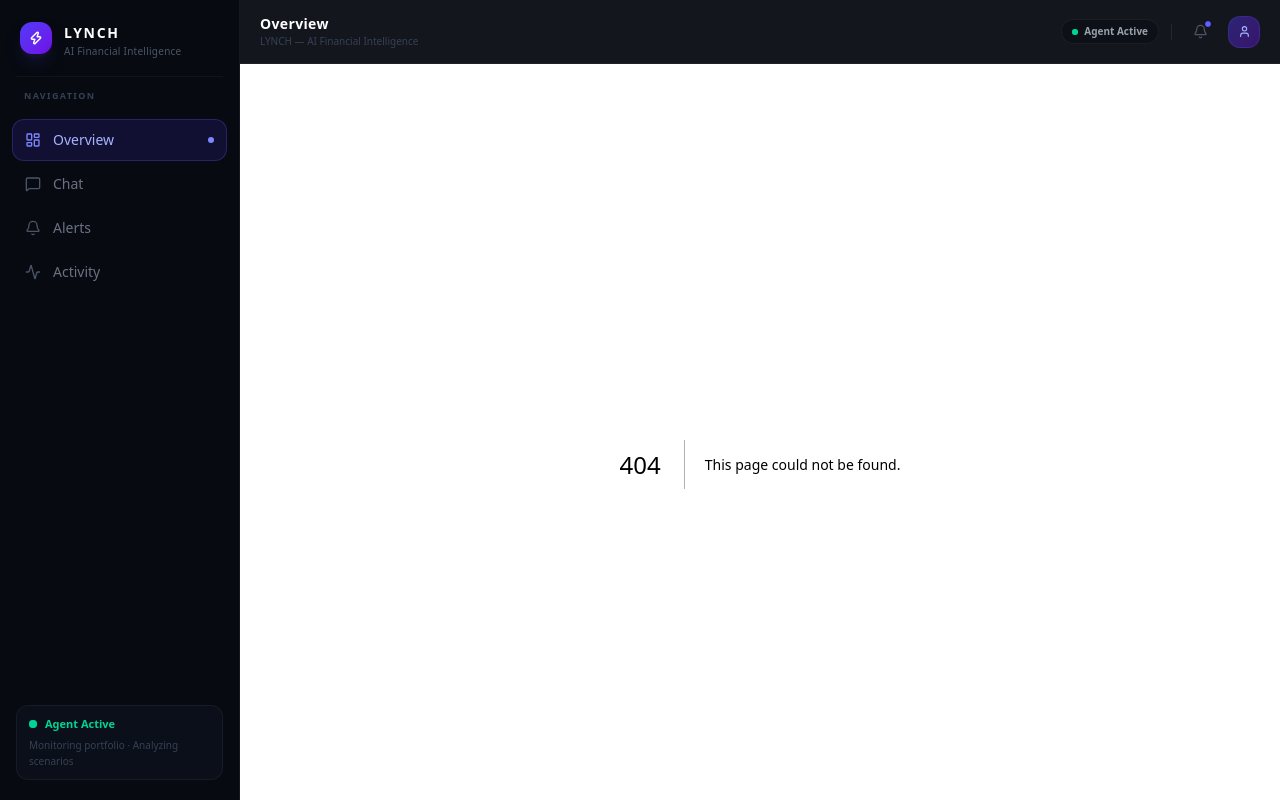
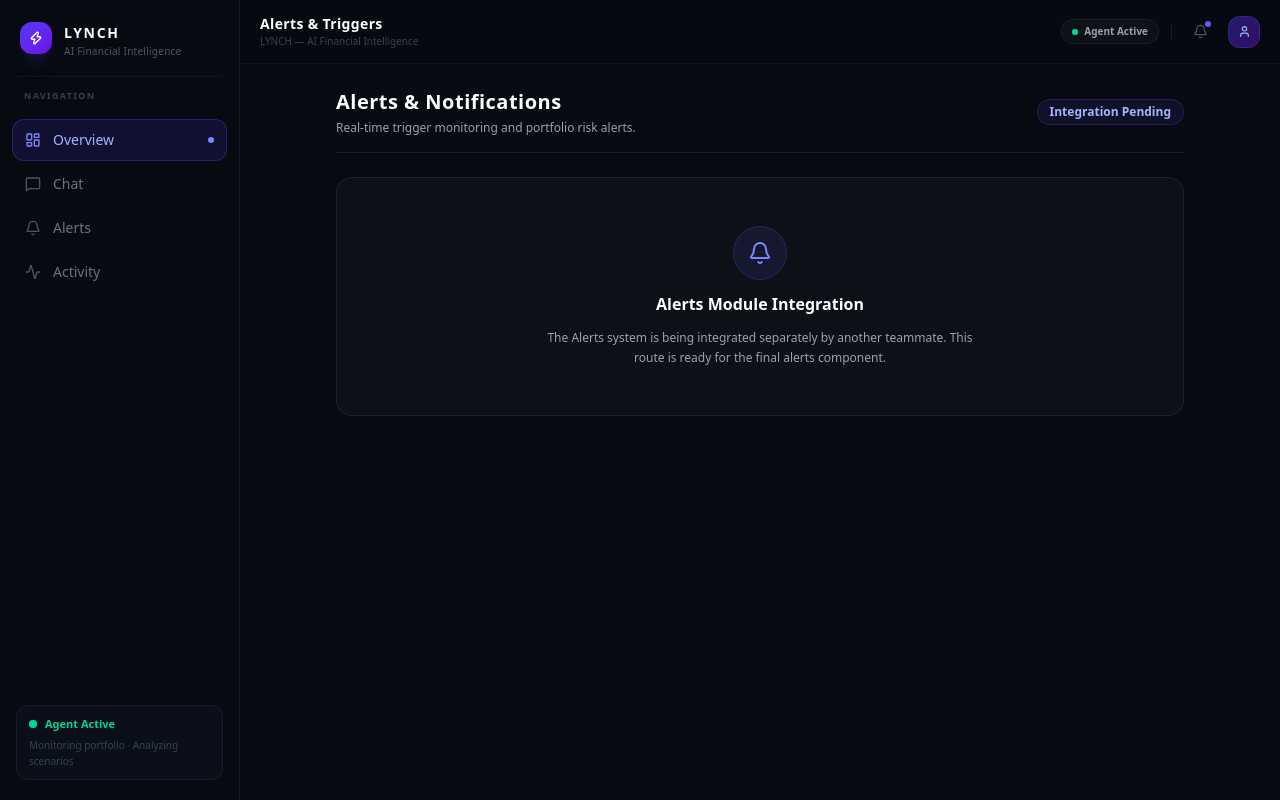
Before and after one commit to neelashish/Lynch-latentstack, a Next.js app: page /alerts in a window 1280 px wide. Before the commit this address had no page. Built offline with nearby package versions, Linux system fonts and the light colour scheme.

Commit message:
Complete LYNCH AI agent and chat

```diff
--- /dev/null
+++ b/app/activity/page.tsx
@@ -0,0 +1,32 @@
+"use client";
+
+import React from "react";
+import { Activity } from "lucide-react";
+
+export default function ActivityPage() {
+  return (
+    <div className="p-6 max-w-4xl mx-auto space-y-6">
+      <div className="flex items-center justify-between border-b border-white/[0.08] pb-4">
+        <div>
+          <h1 className="text-xl font-bold text-white tracking-wide">Activity Log</h1>
+          <p className="text-xs text-gray-400 mt-1">
+            Historical log of LYNCH agent scans, pattern alerts, and portfolio insights.
+          </p>
+        </div>
+        <span className="px-3 py-1 bg-emerald-500/10 border border-emerald-500/20 text-emerald-300 rounded-full text-xs font-semibold">
+          Integration Pending
+        </span>
+      </div>
+
+      <div className="flex flex-col items-center justify-center p-12 rounded-2xl bg-[#0d1117] border border-white/[0.07] text-center space-y-3">
+        <div className="p-3.5 rounded-full bg-emerald-500/10 border border-emerald-500/20">
+          <Activity size={24} className="text-emerald-400" />
+        </div>
+        <h3 className="text-base font-semibold text-white">Activity Log Integration</h3>
+        <p className="text-xs text-gray-400 max-w-md leading-relaxed">
+          The Activity Feed is being integrated separately by another teammate. This route is ready for the final activity component.
+        </p>
+      </div>
+    </div>
+  );
+}
--- /dev/null
+++ b/app/alerts/page.tsx
@@ -0,0 +1,32 @@
+"use client";
+
+import React from "react";
+import { Bell } from "lucide-react";
+
+export default function AlertsPage() {
+  return (
+    <div className="p-6 max-w-4xl mx-auto space-y-6">
+      <div className="flex items-center justify-between border-b border-white/[0.08] pb-4">
+        <div>
+          <h1 className="text-xl font-bold text-white tracking-wide">Alerts & Notifications</h1>
+          <p className="text-xs text-gray-400 mt-1">
+            Real-time trigger monitoring and portfolio risk alerts.
+          </p>
+        </div>
+        <span className="px-3 py-1 bg-indigo-500/10 border border-indigo-500/20 text-indigo-300 rounded-full text-xs font-semibold">
+          Integration Pending
+        </span>
+      </div>
+
+      <div className="flex flex-col items-center justify-center p-12 rounded-2xl bg-[#0d1117] border border-white/[0.07] text-center space-y-3">
+        <div className="p-3.5 rounded-full bg-indigo-500/10 border border-indigo-500/20">
+          <Bell size={24} className="text-indigo-400" />
+        </div>
+        <h3 className="text-base font-semibold text-white">Alerts Module Integration</h3>
+        <p className="text-xs text-gray-400 max-w-md leading-relaxed">
+          The Alerts system is being integrated separately by another teammate. This route is ready for the final alerts component.
+        </p>
+      </div>
+    </div>
+  );
+}
--- a/app/layout.tsx
+++ b/app/layout.tsx
@@ -25,9 +25,10 @@ export default function RootLayout({
   children: React.ReactNode;
 }>) {
   return (
-    <html lang="en" className="dark">
+    <html lang="en" className="dark" suppressHydrationWarning>
       <body
         className={`${geistSans.variable} ${geistMono.variable} antialiased bg-[#070a11] text-white overflow-hidden`}
+        suppressHydrationWarning
       >
         <div className="flex h-screen overflow-hidden">
           {/* Global Sidebar component */}
--- a/ui/navigation/Header.tsx
+++ b/ui/navigation/Header.tsx
@@ -8,12 +8,13 @@
 // ─────────────────────────────────────────────────────────────────────────────
 
 import React from "react";
+import { usePathname } from "next/navigation";
 import { Bell, User, Zap } from "lucide-react";
 import type { AgentStatus } from "../data/demo";
 
 interface HeaderProps {
   /** Page title displayed in the header */
-  title: string;
+  title?: string;
   /** Agent status — controls pulse color */
   agentStatus?: AgentStatus;
   /** Notification count — shown as badge on bell */
@@ -31,7 +32,21 @@ export default function Header({
   agentStatus = "active",
   notificationCount = 3,
 }: HeaderProps) {
+  const pathname = usePathname();
   const { label, dot } = statusConfig[agentStatus];
+
+  const derivedTitle =
+    title && title !== "Overview"
+      ? title
+      : pathname?.startsWith("/chat")
+      ? "AI Chat Co-Pilot"
+      : pathname?.startsWith("/alerts")
+      ? "Alerts & Triggers"
+      : pathname?.startsWith("/activity")
+      ? "Activity Log"
+      : pathname?.startsWith("/stock")
+      ? "Stock Analysis"
+      : "Overview";
 
   return (
     <header className="sticky top-0 z-20 flex items-center justify-between px-5 py-3.5 bg-[#070a11]/95 backdrop-blur-md border-b border-white/[0.05]">
@@ -41,7 +56,7 @@ export default function Header({
         <div className="w-8 lg:hidden shrink-0" />
         <div className="min-w-0">
           <h1 className="text-sm font-bold text-white tracking-wide truncate">
-            {title}
+            {derivedTitle}
           </h1>
           <p className="text-[10px] text-gray-700 hidden sm:block">
             LYNCH — AI Financial Intelligence
--- a/ui/navigation/Sidebar.tsx
+++ b/ui/navigation/Sidebar.tsx
@@ -9,6 +9,7 @@
 // ─────────────────────────────────────────────────────────────────────────────
 
 import React, { useState } from "react";
+import { usePathname } from "next/navigation";
 import {
   LayoutDashboard,
   MessageSquare,
@@ -174,8 +175,19 @@ function SidebarFooter() {
 // Main Sidebar export
 // ---------------------------------------------------------------------------
 
-export default function Sidebar({ activeItem = "overview", onNavigate }: SidebarProps) {
+export default function Sidebar({ activeItem, onNavigate }: SidebarProps) {
   const [mobileOpen, setMobileOpen] = useState(false);
+  const pathname = usePathname();
+
+  const currentActiveItem: NavItem =
+    activeItem ??
+    (pathname?.startsWith("/chat")
+      ? "chat"
+      : pathname?.startsWith("/alerts")
+      ? "alerts"
+      : pathname?.startsWith("/activity")
+      ? "activity"
+      : "overview");
 
   return (
     <>
@@ -191,7 +203,7 @@ export default function Sidebar({ activeItem = "overview", onNavigate }: Sidebar
           Navigation
         </p>
 
-        <NavList activeItem={activeItem} onNavigate={onNavigate} />
+        <NavList activeItem={currentActiveItem} onNavigate={onNavigate} />
 
         <SidebarFooter />
       </aside>
@@ -234,7 +246,7 @@ export default function Sidebar({ activeItem = "overview", onNavigate }: Sidebar
             </p>
 
             <NavList
-              activeItem={activeItem}
+              activeItem={currentActiveItem}
               onNavigate={onNavigate}
               onItemClick={() => setMobileOpen(false)}
             />
```
Also changed, not shown: 2 other files (tests, documents, lock files or other folders).
